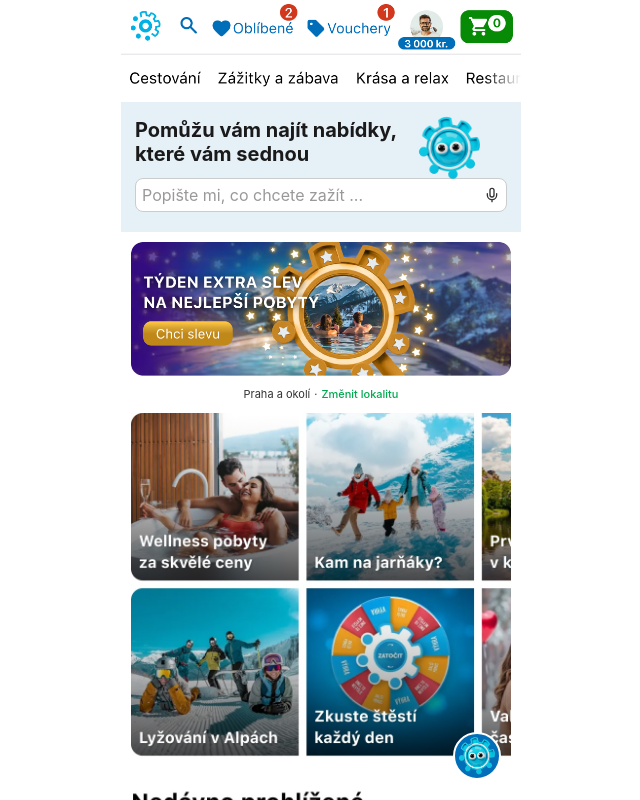
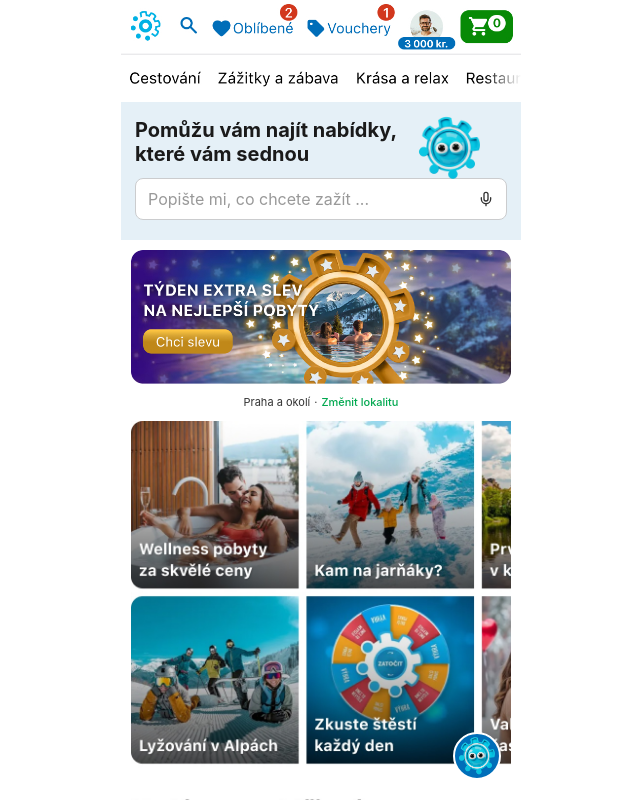
Before and after one commit to maroskadlec/slevac-ai, a React (Vite) app: page /mobile in a window 1280 px wide. Shown: the whole page, without its empty margins (319-959 px from the left). Built offline with nearby package versions, Linux system fonts and the light colour scheme.

Commit message:
Inputy: padding py-8px px-12px

```diff
--- a/src/components/FigmaDesktop.tsx
+++ b/src/components/FigmaDesktop.tsx
@@ -172,7 +172,7 @@ export default function FigmaDesktop({ isOpen, onToggle }: DesktopProps) {
                       onChange={(e) => chat.setInputValue(e.target.value)}
                       onKeyDown={chat.handleKeyDown}
                       placeholder="Popište svou představu..."
-                      className="flex-1 bg-transparent px-[12px] py-[6px] text-[14px] leading-[20px] text-black placeholder-[#8e8e93] outline-none border-none"
+                      className="flex-1 bg-transparent px-[12px] py-[8px] text-[14px] leading-[20px] text-black placeholder-[#8e8e93] outline-none border-none"
                     />
                     {/* Mic Button inside input */}
                     <button className="w-[30px] h-[30px] rounded-full border border-[#d1d5db] flex items-center justify-center flex-shrink-0 hover:bg-[#f1f3f5] transition-colors cursor-pointer bg-white">
--- a/src/components/FigmaMobile.tsx
+++ b/src/components/FigmaMobile.tsx
@@ -90,7 +90,7 @@ export default function FigmaMobile({ isOpen, onToggle }: MobileProps) {
             </h2>
 
             {/* Search Input */}
-            <div className="mt-[12px] bg-white rounded-[8px] px-[6px] py-[4px] flex items-center border border-solid border-[#CBCCCE]">
+            <div className="mt-[12px] bg-white rounded-[8px] px-[12px] py-[8px] flex items-center border border-solid border-[#CBCCCE]">
               <input
                 type="text"
                 value={heroInput}
@@ -260,7 +260,7 @@ export default function FigmaMobile({ isOpen, onToggle }: MobileProps) {
                       onChange={(e) => chat.setInputValue(e.target.value)}
                       onKeyDown={chat.handleKeyDown}
                       placeholder="Popište svou představu..."
-                      className="flex-1 bg-transparent px-[10px] py-[5px] text-[16px] leading-[20px] text-black placeholder-[#8e8e93] outline-none border-none"
+                      className="flex-1 bg-transparent px-[12px] py-[8px] text-[16px] leading-[20px] text-black placeholder-[#8e8e93] outline-none border-none"
                     />
                     {/* Mic Button inside input */}
                     <button className="w-[26px] h-[26px] rounded-full border border-[#d1d5db] flex items-center justify-center flex-shrink-0 hover:bg-[#f1f3f5] transition-colors cursor-pointer bg-white">
```
